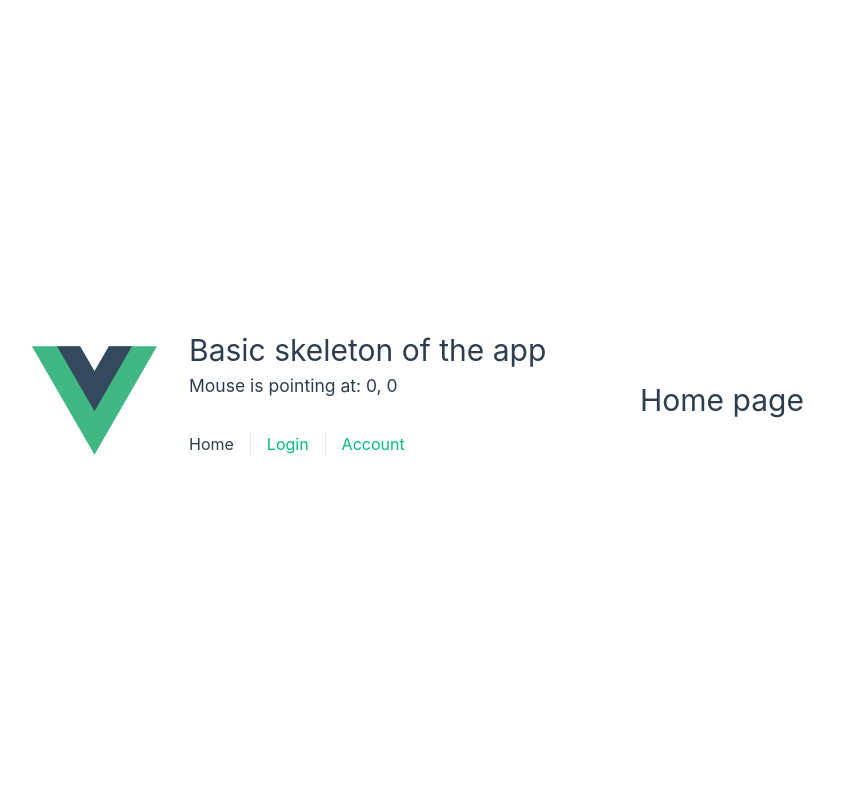
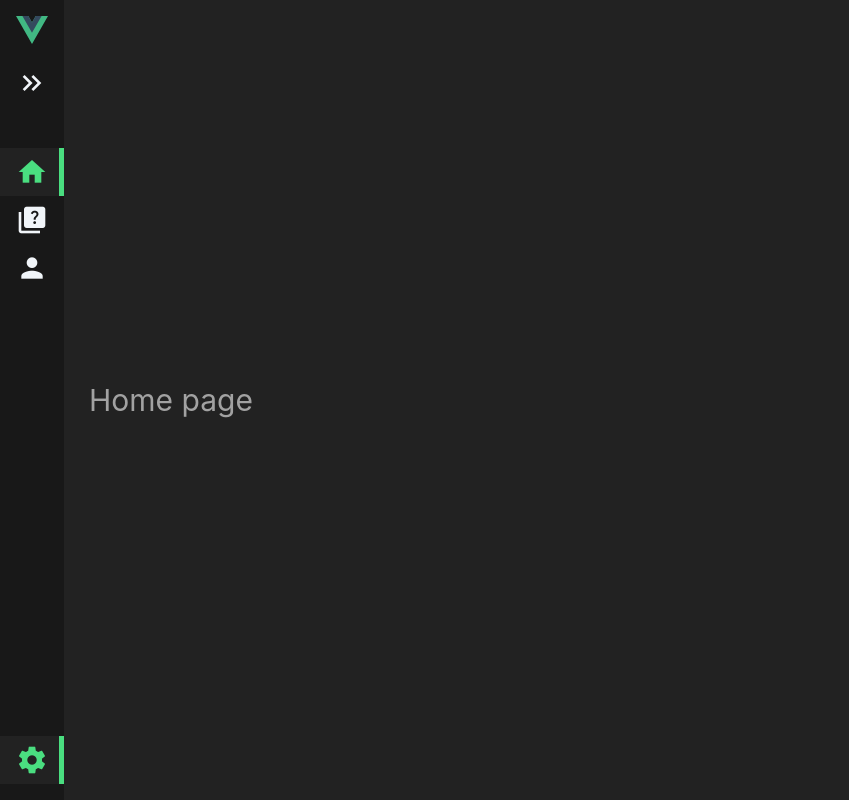
Before and after one commit to quizk/quizk-web, a Vue app: page / in a window 1280 px wide. Shown: the whole page, without its empty margins (0-849 px from the left). Built offline with nearby package versions, Linux system fonts and the light colour scheme.

Commit message:
Setup sass and sidebar navigator

```diff
--- a/index.html
+++ b/index.html
@@ -5,6 +5,10 @@
     <link rel="icon" href="/favicon.ico" />
     <meta name="viewport" content="width=device-width, initial-scale=1.0" />
     <title>Quizk</title>
+    <link
+      href="https://fonts.googleapis.com/icon?family=Material+Icons"
+      rel="stylesheet"
+    />
   </head>
   <body>
     <div id="app"></div>
--- a/package.json
+++ b/package.json
@@ -23,6 +23,7 @@
     "eslint": "^8.5.0",
     "eslint-plugin-vue": "^8.2.0",
     "prettier": "^2.5.1",
+    "sass": "^1.52.1",
     "typescript": "~4.6.3",
     "vite": "^2.9.5",
     "vue-tsc": "^0.34.7"
--- a/src/App.vue
+++ b/src/App.vue
@@ -1,123 +1,40 @@
 <script setup lang="ts">
-import { RouterLink, RouterView } from 'vue-router'
-import { useMouse } from '@/composables/useMouse'
+import { computed } from 'vue'
+import Navigator from '@/components/Navigator.vue'
+import { RouterView } from 'vue-router'
+import { RouteMeta } from '@/router/index'
+import QuizkTransition from '@/components/QuizkTransition.vue'
+import { useRoute } from 'vue-router'
 
-const { x, y } = useMouse()
+const transitionType = computed(() => {
+  return (useRoute().meta as RouteMeta).transitionType
+})
 </script>
 
 <template>
-  <header>
-    <img alt="Vue logo" class="logo" src="@/assets/logo.svg" width="125" height="125" />
+  <div class="app">
+    <!-- Sidebar navigator -->
+    <Navigator />
 
-    <div class="wrapper">
-      <h1>Basic skeleton of the app</h1>
-      <h3>Mouse is pointing at: {{ x }}, {{ y }}</h3>
-
-      <nav>
-        <RouterLink to="/">Home</RouterLink>
-        <RouterLink to="/login">Login</RouterLink>
-        <RouterLink to="/account">Account</RouterLink>
-      </nav>
-    </div>
-  </header>
-
-  <RouterView />
+    <!-- View that will be rendered by the router -->
+    <RouterView v-slot="{ Component }">
+      <QuizkTransition :type="transitionType">
+        <component :is="Component" />
+      </QuizkTransition>
+    </RouterView>
+  </div>
 </template>
 
-<style>
+<style lang="scss">
 @import '@/assets/base.css';
-
-#app {
-  max-width: 1280px;
-  margin: 0 auto;
-  padding: 2rem;
-
-  font-weight: normal;
-}
-
-header {
-  line-height: 1.5;
-  max-height: 100vh;
-}
-
-.logo {
-  display: block;
-  margin: 0 auto 2rem;
-}
-
-a,
-.green {
-  text-decoration: none;
-  color: hsla(160, 100%, 37%, 1);
-  transition: 0.4s;
-}
-
-@media (hover: hover) {
-  a:hover {
-    background-color: hsla(160, 100%, 37%, 0.2);
-  }
-}
-
-nav {
-  width: 100%;
-  font-size: 12px;
-  text-align: center;
-  margin-top: 2rem;
-}
-
-nav a.router-link-exact-active {
-  color: var(--color-text);
-}
-
-nav a.router-link-exact-active:hover {
-  background-color: transparent;
-}
-
-nav a {
-  display: inline-block;
-  padding: 0 1rem;
-  border-left: 1px solid var(--color-border);
-}
-
-nav a:first-of-type {
-  border: 0;
-}
-
-@media (min-width: 1024px) {
-  body {
-    display: flex;
-    place-items: center;
-  }
-
-  #app {
-    display: grid;
-    grid-template-columns: 1fr 1fr;
-    padding: 0 2rem;
-  }
-
-  header {
-    display: flex;
-    place-items: center;
-    padding-right: calc(var(--section-gap) / 2);
-  }
-
-  header .wrapper {
-    display: flex;
-    place-items: flex-start;
-    flex-wrap: wrap;
-  }
-
-  .logo {
-    margin: 0 2rem 0 0;
-  }
-
-  nav {
-    text-align: left;
-    margin-left: -1rem;
-    font-size: 1rem;
-
-    padding: 1rem 0;
-    margin-top: 1rem;
+.app {
+  display: flex;
+  main {
+    flex: 1 1 0;
+    padding: 2rem;
+    @media (max-width: 1024px) {
+      padding-left: 6rem;
+    }
   }
 }
 </style>
--- a/src/assets/base.css
+++ b/src/assets/base.css
@@ -1,53 +1,43 @@
 /* color palette from <https://github.com/vuejs/theme> */
 :root {
-  --vt-c-white: #ffffff;
-  --vt-c-white-soft: #f8f8f8;
-  --vt-c-white-mute: #f2f2f2;
+  --color-white: #ffffff;
+  --color-white-soft: #f8f8f8;
+  --color-white-mute: #f2f2f2;
 
-  --vt-c-black: #181818;
-  --vt-c-black-soft: #222222;
-  --vt-c-black-mute: #282828;
+  --color-black: #181818;
+  --color-black-soft: #222222;
+  --color-black-mute: #282828;
 
-  --vt-c-indigo: #2c3e50;
+  --color-primary: #4ade80;
+  --color-primary-soft: #22c55e;
+  --color-grey: #64748b;
+  --color-dark: #181818;
+  --color-dark-soft: #222222;
+  --color-light: #f1f5f9;
 
-  --vt-c-divider-light-1: rgba(60, 60, 60, 0.29);
-  --vt-c-divider-light-2: rgba(60, 60, 60, 0.12);
-  --vt-c-divider-dark-1: rgba(84, 84, 84, 0.65);
-  --vt-c-divider-dark-2: rgba(84, 84, 84, 0.48);
+  --color-indigo: #2c3e50;
 
-  --vt-c-text-light-1: var(--vt-c-indigo);
-  --vt-c-text-light-2: rgba(60, 60, 60, 0.66);
-  --vt-c-text-dark-1: var(--vt-c-white);
-  --vt-c-text-dark-2: rgba(235, 235, 235, 0.64);
-}
+  --color-divider-light-1: rgba(60, 60, 60, 0.29);
+  --color-divider-light-2: rgba(60, 60, 60, 0.12);
+  --color-divider-dark-1: rgba(84, 84, 84, 0.65);
+  --color-divider-dark-2: rgba(84, 84, 84, 0.48);
 
-/* semantic color variables for this project */
-:root {
-  --color-background: var(--vt-c-white);
-  --color-background-soft: var(--vt-c-white-soft);
-  --color-background-mute: var(--vt-c-white-mute);
+  --color-text-light-1: var(--color-indigo);
+  --color-text-light-2: rgba(60, 60, 60, 0.66);
+  --color-text-dark-1: var(--color-white);
+  --color-text-dark-2: rgba(235, 235, 235, 0.64);
 
-  --color-border: var(--vt-c-divider-light-2);
-  --color-border-hover: var(--vt-c-divider-light-1);
+  --color-background: var(--color-black);
+  --color-background-soft: var(--color-black-soft);
+  --color-background-mute: var(--color-black-mute);
 
-  --color-heading: var(--vt-c-text-light-1);
-  --color-text: var(--vt-c-text-light-1);
+  --color-border: var(--color-divider-dark-2);
+  --color-border-hover: var(--color-divider-dark-1);
+
+  --color-heading: var(--color-text-dark-1);
+  --color-text: var(--color-text-dark-2);
 
   --section-gap: 160px;
-}
-
-@media (prefers-color-scheme: dark) {
-  :root {
-    --color-background: var(--vt-c-black);
-    --color-background-soft: var(--vt-c-black-soft);
-    --color-background-mute: var(--vt-c-black-mute);
-
-    --color-border: var(--vt-c-divider-dark-2);
-    --color-border-hover: var(--vt-c-divider-dark-1);
-
-    --color-heading: var(--vt-c-text-dark-1);
-    --color-text: var(--vt-c-text-dark-2);
-  }
 }
 
 *,
@@ -55,6 +45,7 @@
 *::after {
   box-sizing: border-box;
   margin: 0;
+  padding: 0;
   position: relative;
   font-weight: normal;
 }
@@ -62,13 +53,21 @@
 body {
   min-height: 100vh;
   color: var(--color-text);
-  background: var(--color-background);
+  background: var(--color-background-soft);
   transition: color 0.5s, background-color 0.5s;
   line-height: 1.6;
-  font-family: Inter, -apple-system, BlinkMacSystemFont, 'Segoe UI', Roboto, Oxygen, Ubuntu,
-    Cantarell, 'Fira Sans', 'Droid Sans', 'Helvetica Neue', sans-serif;
+  font-family: Inter, -apple-system, BlinkMacSystemFont, 'Segoe UI', Roboto,
+    Oxygen, Ubuntu, Cantarell, 'Fira Sans', 'Droid Sans', 'Helvetica Neue',
+    sans-serif;
   font-size: 15px;
   text-rendering: optimizeLegibility;
   -webkit-font-smoothing: antialiased;
   -moz-osx-font-smoothing: grayscale;
 }
+button {
+  cursor: pointer;
+  appearance: none;
+  border: none;
+  outline: none;
+  background: none;
+}
--- /dev/null
+++ b/src/components/Navigator.vue
@@ -0,0 +1,163 @@
+<script setup lang="ts">
+import { ref } from 'vue'
+
+const is_expanded = ref(localStorage.getItem('is_expanded') === 'true')
+const ToggleMenu = () => {
+  is_expanded.value = !is_expanded.value
+  localStorage.setItem('is_expanded', is_expanded.value.toString())
+}
+</script>
+
+<template>
+  <aside :class="`${is_expanded ? 'is-expanded' : ''}`">
+    <div class="logo">
+      <img src="@/assets/logo.svg" alt="Quizk" />
+    </div>
+
+    <div class="menu-toggle-wrap">
+      <button class="menu-toggle" @click="ToggleMenu">
+        <span class="material-icons">keyboard_double_arrow_right</span>
+      </button>
+    </div>
+
+    <h3>Menu</h3>
+    <div class="menu">
+      <router-link to="/" class="button">
+        <span class="material-icons">home</span>
+        <span class="text">Home</span>
+      </router-link>
+      <router-link to="/exam" class="button">
+        <span class="material-icons">quiz</span>
+        <span class="text">Exam</span>
+      </router-link>
+      <router-link to="/account" class="button">
+        <span class="material-icons">person</span>
+        <span class="text">Account</span>
+      </router-link>
+    </div>
+
+    <div class="flex"></div>
+
+    <div class="menu">
+      <router-link to="/" class="button">
+        <span class="material-icons">settings</span>
+        <span class="text">Settings</span>
+      </router-link>
+    </div>
+  </aside>
+</template>
+
+<style lang="scss" scoped>
+aside {
+  display: flex;
+  flex-direction: column;
+  background-color: var(--color-dark);
+  color: var(--color-light);
+  width: calc(2rem + 32px);
+  overflow: hidden;
+  min-height: 100vh;
+  padding: 1rem;
+  transition: 0.2s ease-in-out;
+  margin-right: 25px;
+  .flex {
+    flex: 1 1 0%;
+  }
+  .logo {
+    margin-bottom: 1rem;
+    img {
+      width: 2rem;
+    }
+  }
+  .menu-toggle-wrap {
+    display: flex;
+    justify-content: flex-end;
+    margin-bottom: 1rem;
+    position: relative;
+    top: 0;
+    transition: 0.2s ease-in-out;
+    .menu-toggle {
+      transition: 0.2s ease-in-out;
+      .material-icons {
+        font-size: 2rem;
+        color: var(--color-light);
+        transition: 0.2s ease-out;
+      }
+
+      &:hover {
+        .material-icons {
+          color: var(--color-primary);
+          transform: translateX(0.5rem);
+        }
+      }
+    }
+  }
+  h3,
+  .button .text {
+    opacity: 0;
+    transition: opacity 0.3s ease-in-out;
+  }
+  h3 {
+    color: var(--color-light);
+    font-size: 0.875rem;
+    margin-bottom: 0.5rem;
+    text-transform: uppercase;
+  }
+  .menu {
+    margin: 0 -1rem;
+    .button {
+      display: flex;
+      align-items: center;
+      text-decoration: none;
+      transition: 0.2s ease-in-out;
+      padding: 0.5rem 1rem;
+      .material-icons {
+        font-size: 2rem;
+        color: var(--color-light);
+        transition: 0.2s ease-in-out;
+      }
+      .text {
+        color: var(--color-light);
+        transition: 0.2s ease-in-out;
+      }
+      &:hover {
+        background-color: var(--color-dark-soft);
+        .material-icons,
+        .text {
+          color: var(--color-primary);
+        }
+      }
+      &.router-link-exact-active {
+        background-color: var(--color-dark-soft);
+        border-right: 5px solid var(--color-primary);
+        .material-icons,
+        .text {
+          color: var(--color-primary);
+        }
+      }
+    }
+  }
+  &.is-expanded {
+    width: 250px;
+    .menu-toggle-wrap {
+      top: -3rem;
+
+      .menu-toggle {
+        transform: rotate(-180deg);
+      }
+    }
+    h3,
+    .button .text {
+      opacity: 1;
+    }
+    .button {
+      .material-icons {
+        margin-right: 1rem;
+      }
+    }
+  }
+  @media (max-width: 1024px) {
+    position: absolute;
+    z-index: 99;
+  }
+}
+</style>
--- /dev/null
+++ b/src/components/QuizkTransition.vue
@@ -0,0 +1,44 @@
+<script setup lang="ts">
+import { TRANSITION_TYPES } from '@/data/constants'
+defineProps({
+  type: {
+    type: String as () => TRANSITION_TYPES,
+    default: TRANSITION_TYPES.SLIDE_UP
+  }
+})
+</script>
+
+<template>
+  <Transition :name="type" mode="out-in">
+    <slot></slot>
+  </Transition>
+</template>
+
+<style>
+.slide-up-enter-active,
+.slide-up-leave-active {
+  transition: all 0.25s ease-out;
+}
+.slide-up-enter-from {
+  opacity: 0;
+  transform: translateY(50px);
+}
+
+.slide-up-leave-to {
+  opacity: 0;
+  transform: translateY(-50px);
+}
+.slide-down-enter-active,
+.slide-down-leave-active {
+  transition: all 0.25s ease-out;
+}
+.slide-down-enter-from {
+  opacity: 0;
+  transform: translateY(-50px);
+}
+
+.slide-down-leave-to {
+  opacity: 0;
+  transform: translateY(50px);
+}
+</style>
--- /dev/null
+++ b/src/data/constants.ts
@@ -0,0 +1,5 @@
+export enum TRANSITION_TYPES {
+  NONE = '',
+  SLIDE_UP = 'slide-up',
+  SLIDE_DOWN = 'slide-down'
+}
--- a/src/router/index.ts
+++ b/src/router/index.ts
@@ -1,34 +1,60 @@
 import { createRouter, createWebHistory } from 'vue-router'
+import { TRANSITION_TYPES } from '@/data/constants'
 import Home from '../views/Home.vue'
 import Login from '../views/Login.vue'
+import Exam from '../views/Exam.vue'
+import Account from '../views/Account.vue'
+
+export type RouteMeta = {
+  title: string
+  displayOrder: number
+  transitionType: TRANSITION_TYPES
+}
 
 const routes = [
+  {
+    path: '/login',
+    name: 'login',
+    component: Login,
+    meta: {
+      title: 'Login',
+      displayOrder: 0,
+      transitionType: TRANSITION_TYPES.NONE
+    } as RouteMeta
+  },
   {
     path: '/',
     name: 'home',
     component: Home,
     meta: {
-      title: 'Home'
-    }
+      title: 'Home',
+      displayOrder: 1,
+      transitionType: ''
+    } as RouteMeta
   },
   {
-    path: '/login',
-    name: 'login',
-    component: Login,
+    path: '/exam',
+    name: 'exam',
+    component: Exam,
     meta: {
-      title: 'login'
-    }
+      title: 'Exam',
+      displayOrder: 2,
+      transitionType: ''
+    } as RouteMeta
   },
   {
     path: '/account',
     name: 'account',
+    component: Account,
     meta: {
-      title: 'Account'
-    },
+      title: 'Account',
+      displayOrder: 3,
+      transitionType: ''
+    } as RouteMeta
     // route level code-splitting
     // this generates a separate chunk (About.[hash].js) for this route
     // which is lazy-loaded when the route is visited.
-    component: () => import('../views/Account.vue')
+    // component: () => import('../views/Account.vue')
   }
 ]
 
@@ -37,12 +63,17 @@ const router = createRouter({
   routes
 })
 
-// Change document titles
-router.beforeEach((to, _from, next) => {
+// Change document titles and create transition type based on route's position
+router.beforeEach((to, from, next) => {
+  const toMeta = to.meta as RouteMeta
+  const fromMeta = from.meta as RouteMeta
+  to.meta.transitionType =
+    toMeta.displayOrder - fromMeta.displayOrder > 0
+      ? TRANSITION_TYPES.SLIDE_DOWN
+      : TRANSITION_TYPES.SLIDE_UP
   document.title = `Quizk | ${to.meta.title}`
   next()
 })
-
 
 // Route guard for auth routes
 router.beforeEach((_to, _from, next) => {
--- /dev/null
+++ b/src/views/Exam.vue
@@ -0,0 +1,15 @@
+<template>
+  <div class="root">
+    <h1>Exam page</h1>
+  </div>
+</template>
+
+<style>
+@media (min-width: 1024px) {
+  .root {
+    min-height: 100vh;
+    display: flex;
+    align-items: center;
+  }
+}
+</style>
```
Also changed, not shown: 1 other file (tests, documents, lock files or other folders).
